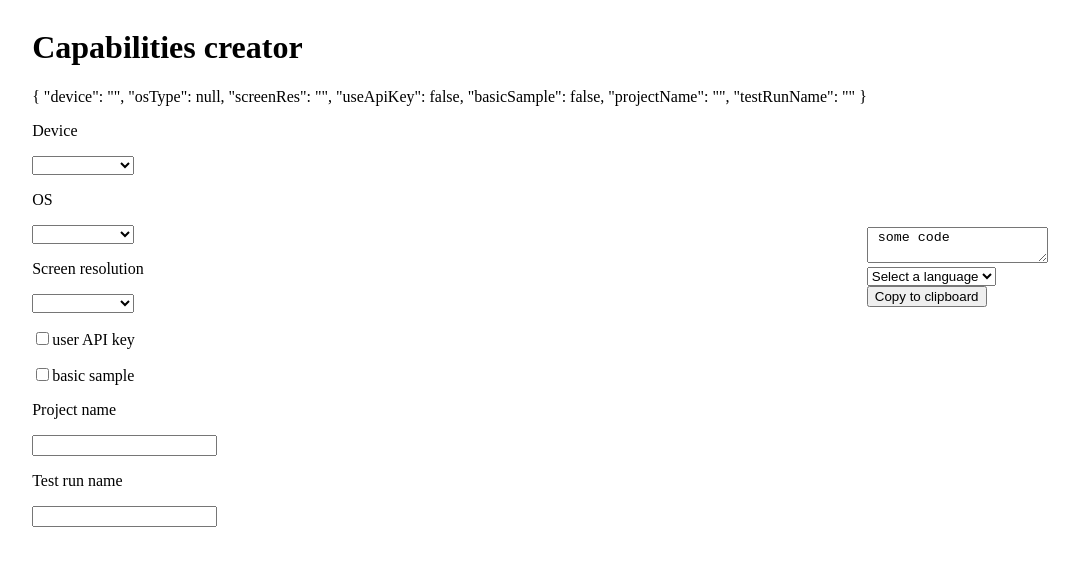
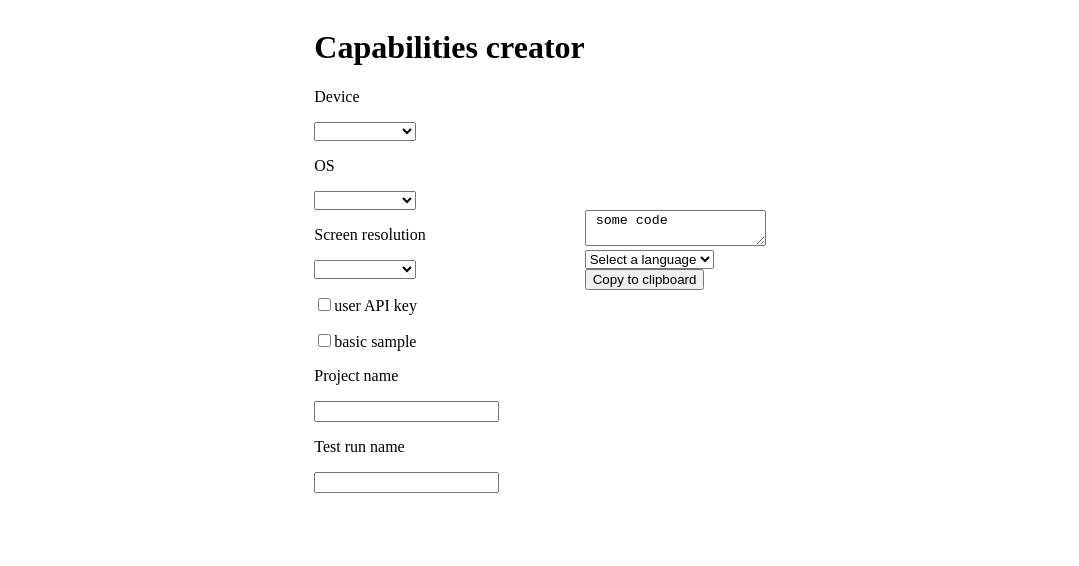
Before and after one commit to bitbar/capabilities-creator, a Vue app: page / in a window 1280 px wide. Shown: the top 566 px of the page, without its empty margins (100-1179 px from the left). Built offline with nearby package versions, Linux system fonts and the light colour scheme.

Commit message:
remove unuseful html code

```diff
--- a/src/PropertiesSetter.vue
+++ b/src/PropertiesSetter.vue
@@ -1,7 +1,6 @@
 <template>
     <div id="propertiesSetter">
         <h1>Capabilities creator</h1>
-        {{ capability }}
         <div>
             <p>Device</p>
             <drop-down v-model="capability.device"></drop-down>
```
